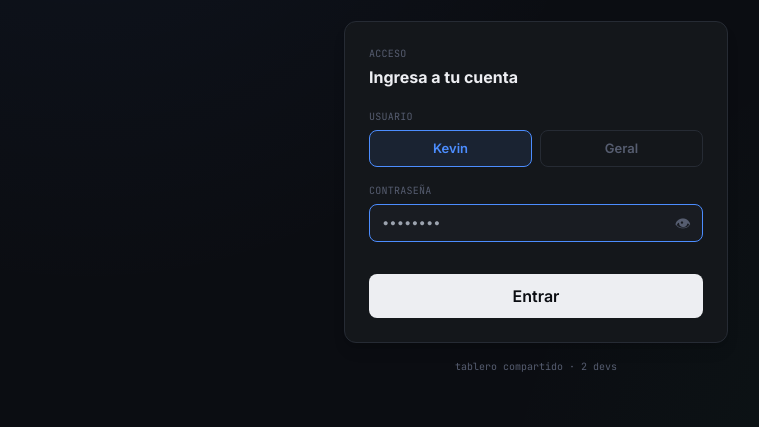
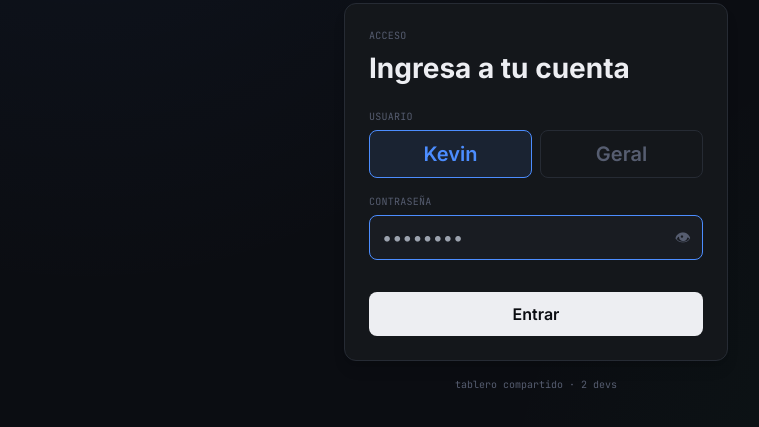
Before and after one commit to TheHttMaster/kanban-board, a website: page public/login.html in a window 1280 px wide. Both pictures are taken after a click on the button "Kevin". Shown: the part 245-672 px from the top of the page, without its empty margins (104-863 px from the left). Drawn offline with nearby package versions, Linux system fonts and the light colour scheme.

Commit message:
tamaño de letra al celecionar

```diff
--- a/public/login.html
+++ b/public/login.html
@@ -35,7 +35,7 @@
 
     <div class="bg-panel border border-edge rounded-xl p-6 shadow-lg">
       <p class="font-mono text-[10px] uppercase tracking-wide text-faint mb-1">Acceso</p>
-      <h1 class="font-sans font-bold text-[16px] mb-5">Ingresa a tu cuenta</h1>
+      <h1 class="font-sans font-bold text-[28px] mb-5">Ingresa a tu cuenta</h1>
 
       <label class="block font-mono text-[10px] uppercase tracking-wide text-faint mb-1.5">Usuario</label>
       <div class="grid grid-cols-2 gap-2 mb-4">
@@ -46,7 +46,7 @@
       <label class="block font-mono text-[10px] uppercase tracking-wide text-faint mb-1.5">Contraseña</label>
       <div class="relative mb-2">
         <input id="passwordInput" type="password" placeholder="••••••••"
-          class="w-full bg-panel2 border border-edge rounded-lg px-3 py-2 pr-10 text-[13px] focus:outline-none focus:border-ana">
+          class="w-full bg-panel2 border border-edge rounded-lg px-3 py-2 pr-10 text-[18px] focus:outline-none focus:border-ana">
         <button type="button" id="togglePasswordBtn" class="absolute inset-y-0 right-0 flex items-center px-3 text-faint hover:text-[#EDEEF2]" aria-label="Mostrar u ocultar contraseña" title="Mostrar u ocultar contraseña">👁</button>
       </div>
 
@@ -73,7 +73,7 @@
       userBtns.forEach(b => {
         const active = b === btn;
         const color = b.dataset.user === "Kevin" ? "ana" : "carlos";
-        b.className = "user-pick-btn border rounded-lg py-2 text-[13px] font-semibold transition-colors " +
+        b.className = "user-pick-btn border rounded-lg py-2 text-[20px] font-semibold transition-colors " +
           (active ? `border-${color} text-${color} bg-${color}dim` : "border-edge text-faint hover:border-faint hover:text-[#EDEEF2]");
       });
       errorMsg.classList.add("hidden");
```
